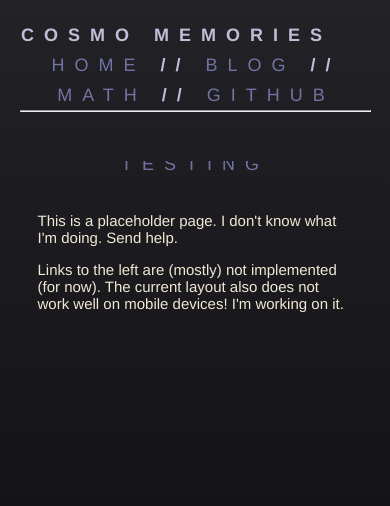
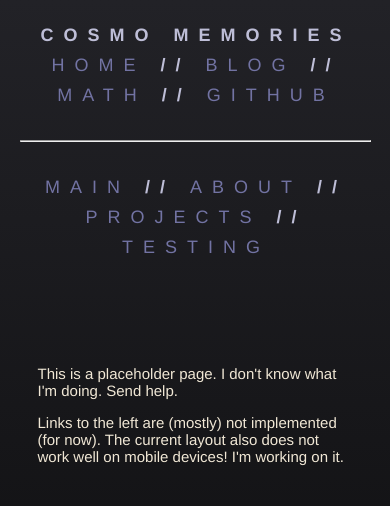
Before and after one commit to cosmo-memories/cosmo-memories.github.io, a React (Create React App) app: page / in a window 390 px wide. Shown: the top 506 px of the page. Built offline with nearby package versions, Linux system fonts and the light colour scheme.

Commit message:
More media query experiments

```diff
--- a/src/App.css
+++ b/src/App.css
@@ -110,25 +110,35 @@ body {
   }
 }
 
-@media (max-width: 1450px) {
+@media (max-width: 1450px) and (min-width: 1000px) {
   .content {
-    margin: 10px 5% 0px 5%;
+    margin: 200px 5% 0px 5%;
     text-align: left;
   }
 
   .navbar {
-    text-transform: uppercase;
-    text-align: center;
-    margin: 100px 5% 0px 5%;
-    background: #282829;
-    background-attachment: fixed !important;
-    background: linear-gradient(#222227, #0b0b0c);
-
-    h1 {
-      font-family: Helvetica, Arial, sans-serif;
-      font-weight: normal;
-      font-size: 18px;
-      letter-spacing: 10px;
-    }
+    font-size: 0px;
   }
 }
+
+@media (max-width: 1000px) and (min-width: 650px) {
+  .content {
+    margin: 250px 5% 0px 5%;
+    text-align: left;
+  }
+
+  .navbar {
+    font-size: 0px;
+  }
+}
+
+@media (max-width: 650px) {
+  .content {
+    margin: 350px 5% 0px 5%;
+    text-align: left;
+  }
+
+  .navbar {
+    font-size: 0px;
+  }
+}
--- a/src/App.tsx
+++ b/src/App.tsx
@@ -3,6 +3,7 @@ import HelloWorld from './HelloWorld';
 import Main from './Main';
 import TicTacToe from './TicTacToe';
 import PageNav from './commmon/nav';
+import PageHead from './commmon/head';
 import { Routes, Route, BrowserRouter } from 'react-router-dom';
 import { ThemeProvider, createTheme } from '@mui/material/styles';
 
@@ -22,14 +23,7 @@ function App() {
     <ThemeProvider theme = {theme}>
     <div className="wrapper">
       <div id="title">
-        <h1 className="left"><b>COSMO MEMORIES</b></h1>
-        <h1 className="right"><a href="https://cosmo-memories.github.io/">HOME</a><b> // </b>
-                          <a href="https://cosmo-memories.github.io/blog/">BLOG</a><b> // </b>
-                          <a href="https://cosmo-memories.github.io/math/">MATH</a><b> // </b>
-                          <a href="https://github.com/cosmo-memories/">GITHUB</a></h1>
-        {/* <h2>HOME</h2> */}
-        <br />
-        <hr />
+        <PageHead />
       </div>
       <BrowserRouter>
         <div className='navbar'><PageNav /></div>
--- /dev/null
+++ b/src/commmon/head.tsx
@@ -0,0 +1,51 @@
+import { Button } from "@mui/material";
+import { useEffect, useState } from "react";
+import { Link } from "react-router-dom";
+
+
+const PageHead = () => {
+
+    const [isDesktop, setDesktop] = useState(window.innerWidth > 1450);
+
+    const updateMedia = () => {
+        setDesktop(window.innerWidth > 1450);
+    };
+
+    useEffect(() => {
+        window.addEventListener("resize", updateMedia);
+        return () => window.removeEventListener("resize", updateMedia);
+    });
+
+    return (
+        <div>
+            {isDesktop ? (
+                <div>
+                    <h1 className="left"><b>COSMO MEMORIES</b></h1>
+                    <h1 className="right"><a href="https://cosmo-memories.github.io/">HOME</a><b> // </b>
+                                    <a href="https://cosmo-memories.github.io/blog/">BLOG</a><b> // </b>
+                                    <a href="https://cosmo-memories.github.io/math/">MATH</a><b> // </b>
+                                    <a href="https://github.com/cosmo-memories/">GITHUB</a></h1>
+                    <br />
+                    <hr />
+                </div>
+            ) : (
+                <div>
+                    <h1><b>COSMO MEMORIES</b></h1>
+                    <h1><a href="https://cosmo-memories.github.io/">HOME</a><b> // </b>
+                                    <a href="https://cosmo-memories.github.io/blog/">BLOG</a><b> // </b>
+                                    <a href="https://cosmo-memories.github.io/math/">MATH</a><b> // </b>
+                                    <a href="https://github.com/cosmo-memories/">GITHUB</a></h1>
+                    <br />
+                    <hr />
+                    <br />
+                    <h1><a href="https://cosmo-memories.github.io/">MAIN</a><b> // </b>
+                                    <a href="https://cosmo-memories.github.io/">ABOUT</a><b> // </b>
+                                    <a href="https://cosmo-memories.github.io/">PROJECTS</a><b> // </b>
+                                    <a href="https://cosmo-memories.github.io/helloworld">TESTING</a></h1>
+                </div>
+            )}
+        </div>
+    )
+}
+
+export default PageHead;
--- a/src/commmon/nav.tsx
+++ b/src/commmon/nav.tsx
@@ -31,7 +31,7 @@ const PageNav = () => {
                 </div>
             ) : (
                 <div>
-                    <h1><Link to={"/"}>Main</Link> // <Link to={"/"}>About</Link> // <Link to={"/"}>Projects</Link> // <Link to={"/helloworld"}>Testing</Link></h1>
+
                 </div>
             )}
         </div>
```
